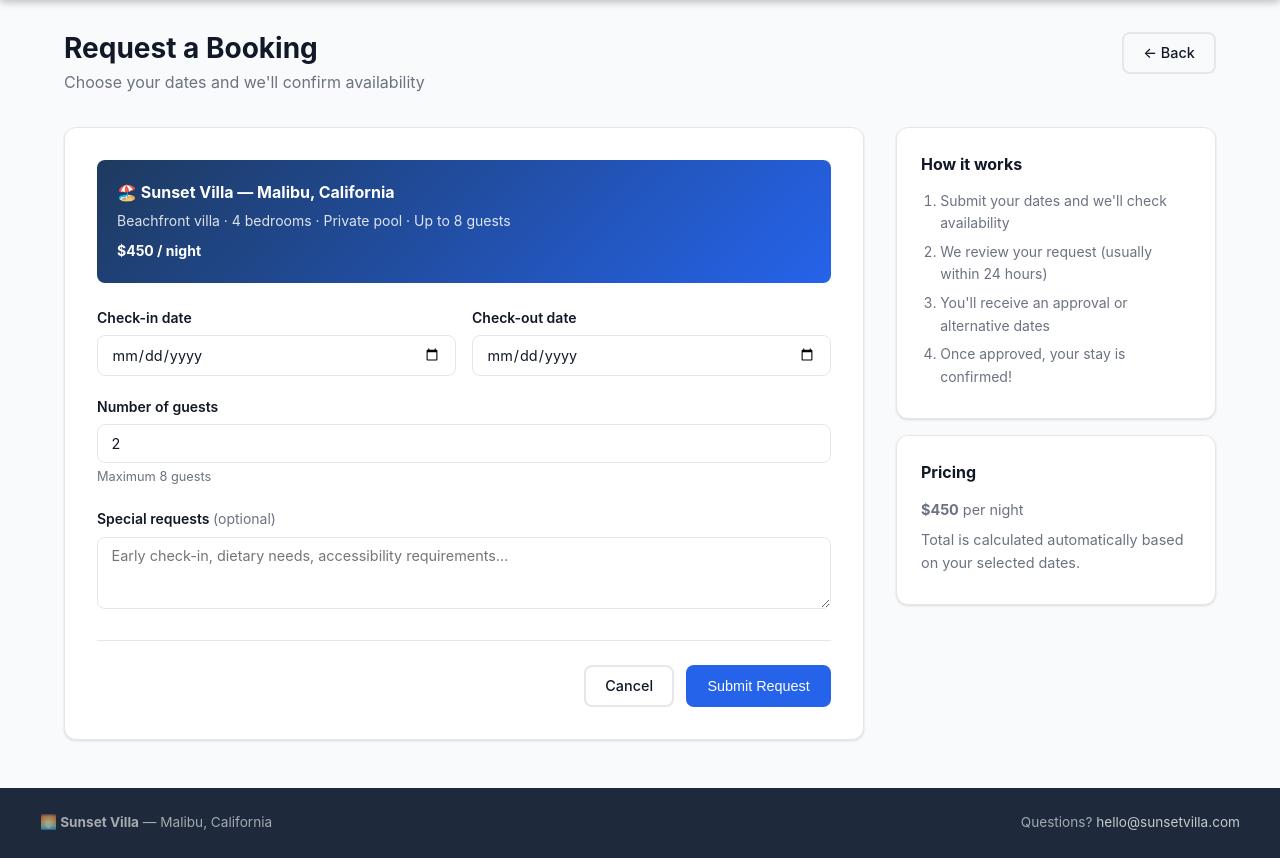
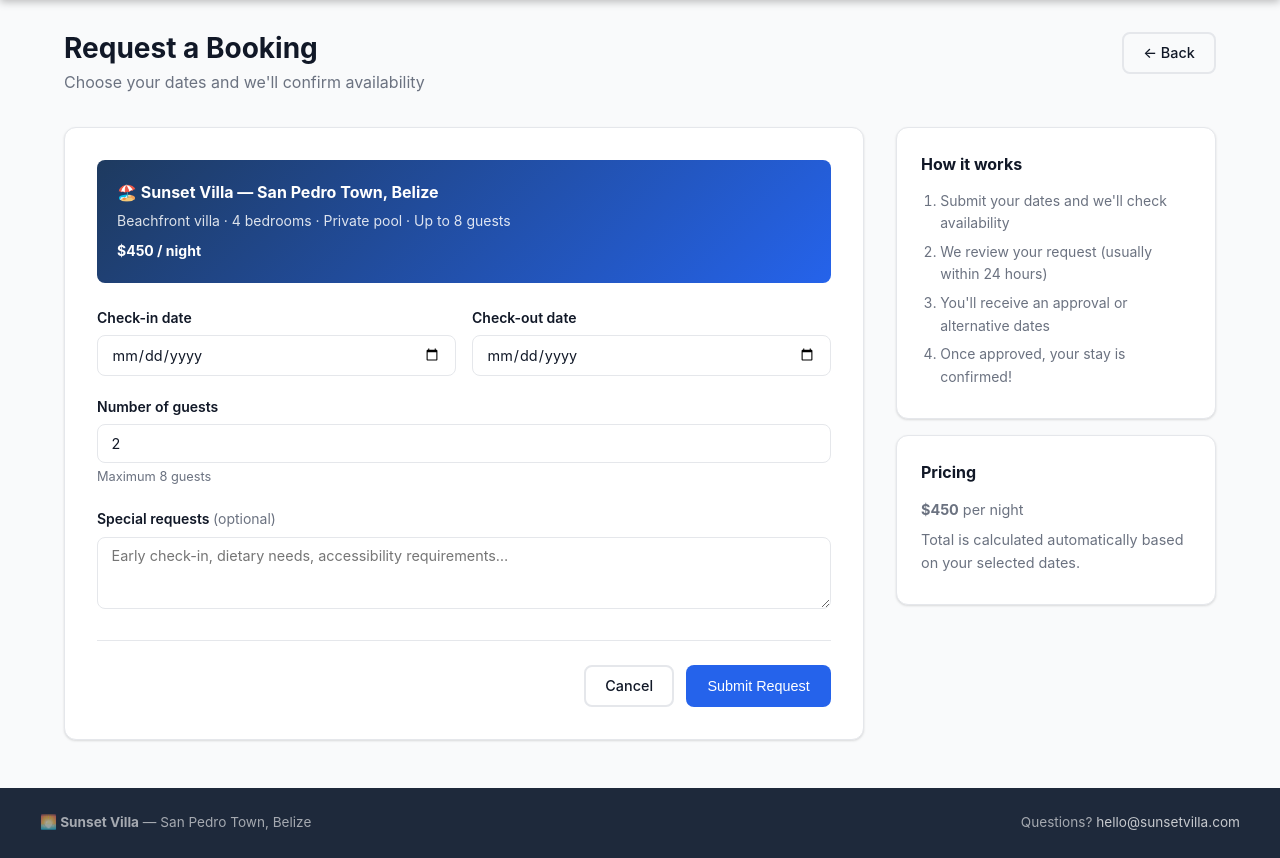
Before and after one commit to nm90/booking-site-mar17, a Flask app: page /portal/bookings/new in a window 1280 px wide. Shown: the part 60-918 px from the top of the page. Run offline with Flask 3, Linux system fonts and the light colour scheme; the visitor is signed in with stand-in values (Sample User, id 1); data comes from the database, SQL or seed files in the repository; parts of the project's set-up code (start-up, migrations or seed data) failed here and were passed over; some libraries are stand-ins or nearby versions.

Commit message:
Update property location from Malibu, California to San Pedro Town, Belize
Co-Authored-By: Claude Opus 4.6 <noreply@anthropic.com>

```diff
--- a/backend/database/seed.py
+++ b/backend/database/seed.py
@@ -47,7 +47,7 @@ def insert_seed_data():
         """, (
             'Sunset Villa',
             'A beautiful beachfront villa with stunning ocean views, 4 bedrooms and private pool.',
-            'Malibu, California',
+            'San Pedro Town, Belize',
             8, 450.00
         ))
 
--- a/backend/templates/base.html
+++ b/backend/templates/base.html
@@ -60,7 +60,7 @@
 
 <footer>
     <div class="footer-inner">
-        <p><strong>🌅 Sunset Villa</strong> — Malibu, California</p>
+        <p><strong>🌅 Sunset Villa</strong> — San Pedro Town, Belize</p>
         <p>Questions? <a href="mailto:hello@sunsetvilla.com">hello@sunsetvilla.com</a></p>
     </div>
 </footer>
--- a/backend/templates/bookings/new.html
+++ b/backend/templates/bookings/new.html
@@ -17,7 +17,7 @@
 
             <div class="property-preview">
                 <div class="property-preview-info">
-                    <h3>🏖️ Sunset Villa — Malibu, California</h3>
+                    <h3>🏖️ Sunset Villa — San Pedro Town, Belize</h3>
                     <p>Beachfront villa · 4 bedrooms · Private pool · Up to 8 guests</p>
                     <p class="price-hint"><strong>$450 / night</strong></p>
                 </div>
```
